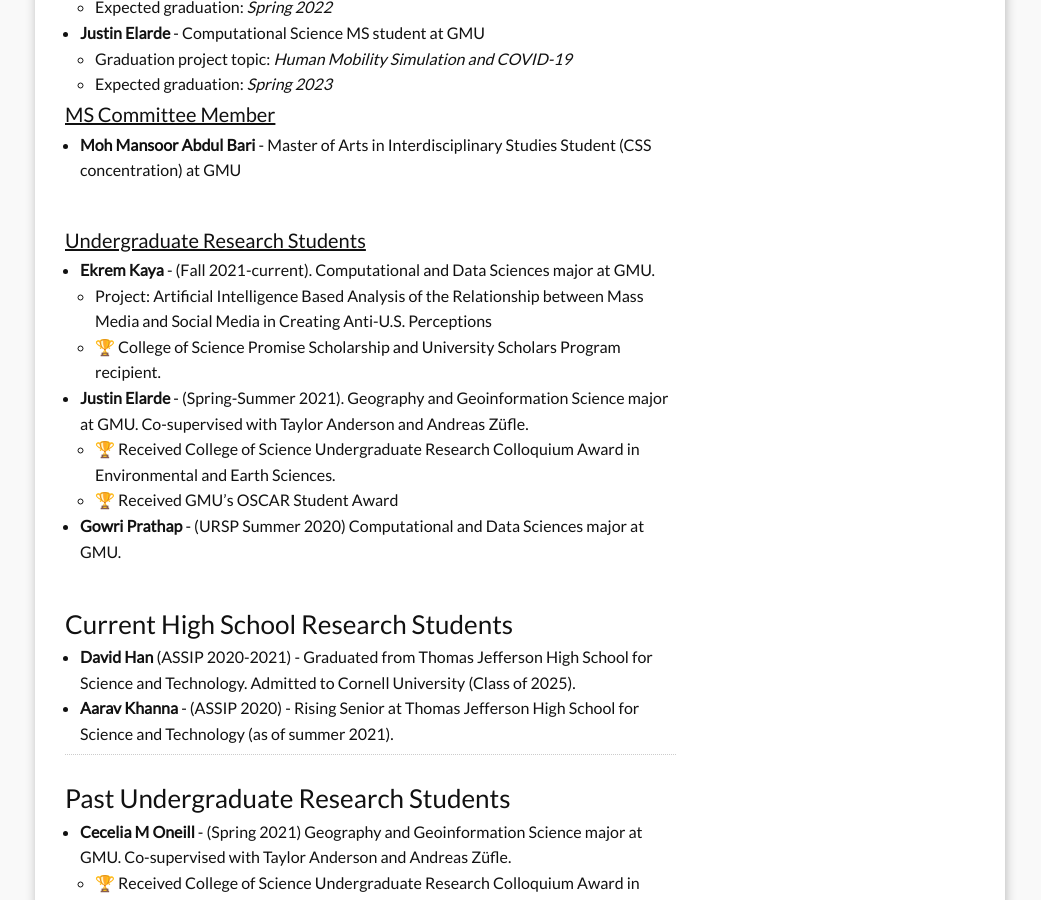
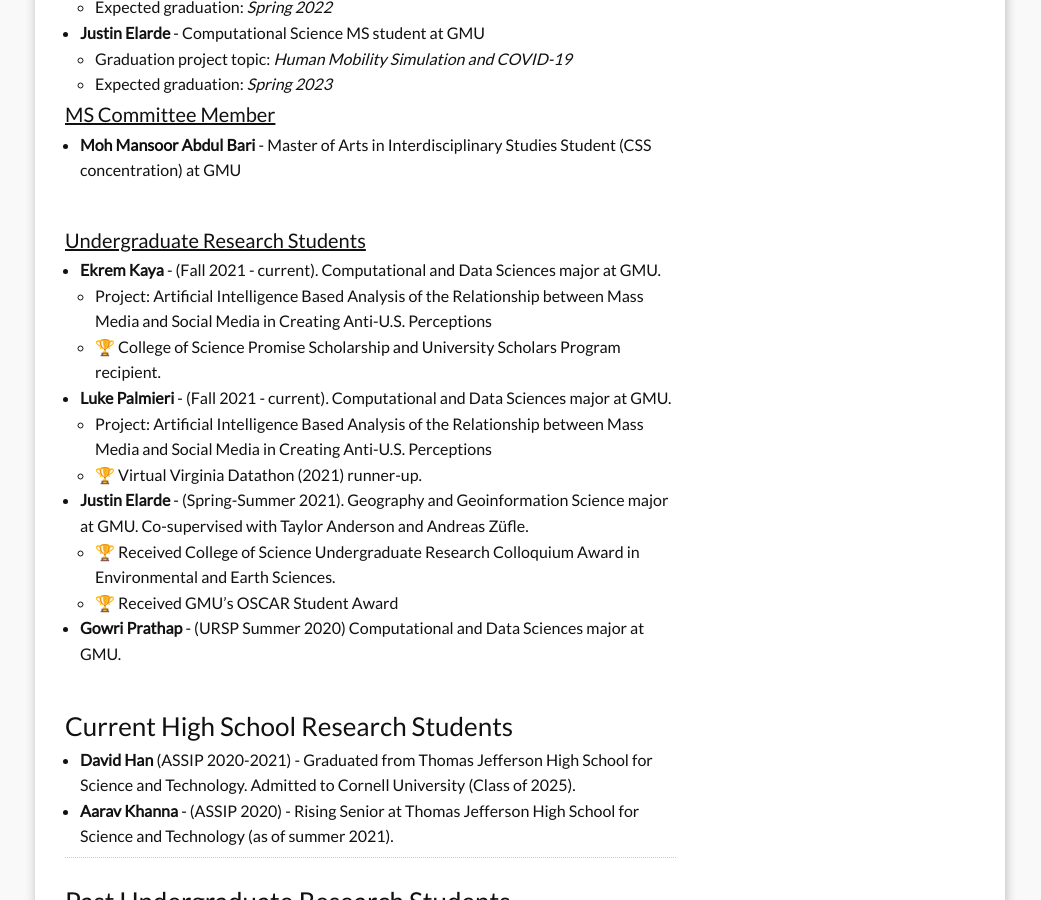
Before and after one commit to hamdikavak/hamdikavak.github.io, a Jekyll site: the page built from j_students.md, in a window 1280 px wide and 900 px high, scrolled down 2895 px. Shown: the whole window, without its empty margins (120-1161 px from the left). Built offline with Jekyll 4.4.1, drawn with Linux system fonts in a browser that asks for light colours; nearby versions of some CDN libraries.

Commit message:
Updated student page

```diff
--- a/j_students.md
+++ b/j_students.md
@@ -49,7 +49,7 @@
 ------
 <a name="lst-phd"/>
 
-#### <u>Ph.D. Committee Chair</u> <small>__(8 current, 3 graduated)__</small>
+#### <u>Ph.D. Committee Chair</u> <small><i>(8 current, 3 graduated)</i></small>
 * **Na Jiang (Richard)** - Computational Social Science Ph.D. Candidate at GMU
   * Dissertation Title: *Exploring Urban Shrinkage via Computational Approaches: A Case Study of Detroit*
   * Expected graduation: *Spring 2022*
@@ -128,9 +128,13 @@
 <a name="lst-ug"/>
 #### <u>Undergraduate Research Students</u>
 
-* **Ekrem Kaya** - (Fall 2021-current). Computational and Data Sciences major at GMU.
+* **Ekrem Kaya** - (Fall 2021 - current). Computational and Data Sciences major at GMU.
     * Project: Artificial Intelligence Based Analysis of the Relationship between Mass Media and Social Media in Creating Anti-U.S. Perceptions
     *  🏆 College of Science Promise Scholarship and University Scholars Program recipient.
+
+* **Luke Palmieri** - (Fall 2021 - current). Computational and Data Sciences major at GMU.
+    * Project: Artificial Intelligence Based Analysis of the Relationship between Mass Media and Social Media in Creating Anti-U.S. Perceptions
+    *  🏆 Virtual Virginia Datathon (2021)  runner-up.
 
 * **Justin Elarde** - (Spring-Summer 2021). Geography and Geoinformation Science major at GMU. Co-supervised with Taylor Anderson and Andreas Züfle.
     * 🏆 Received College of Science Undergraduate Research Colloquium Award in Environmental and Earth Sciences.
```
